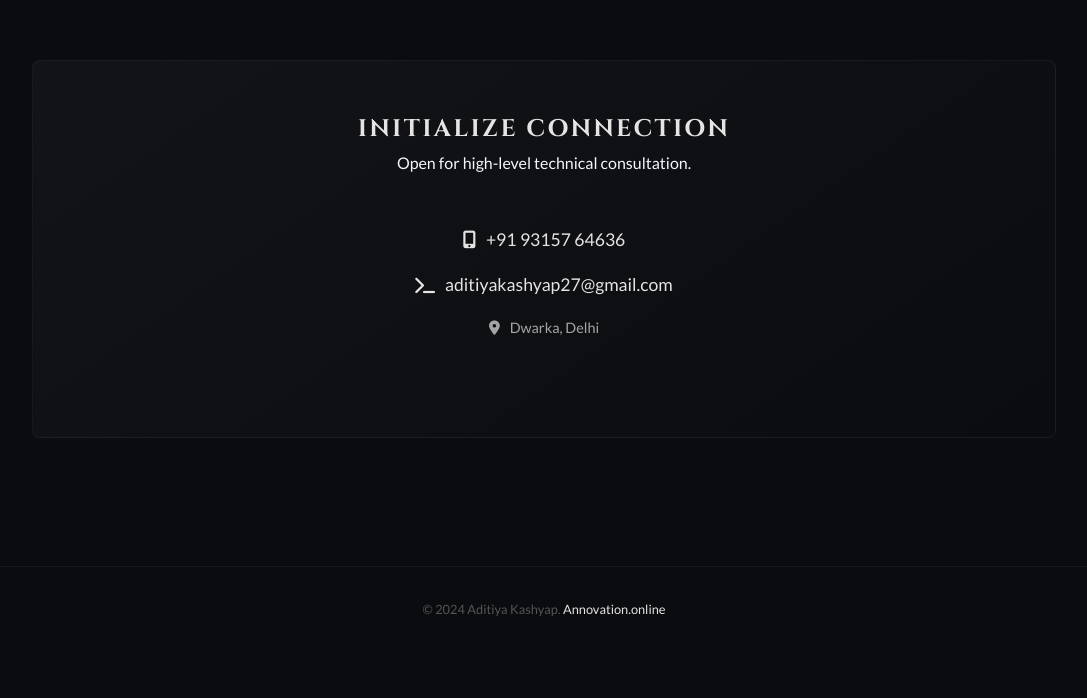
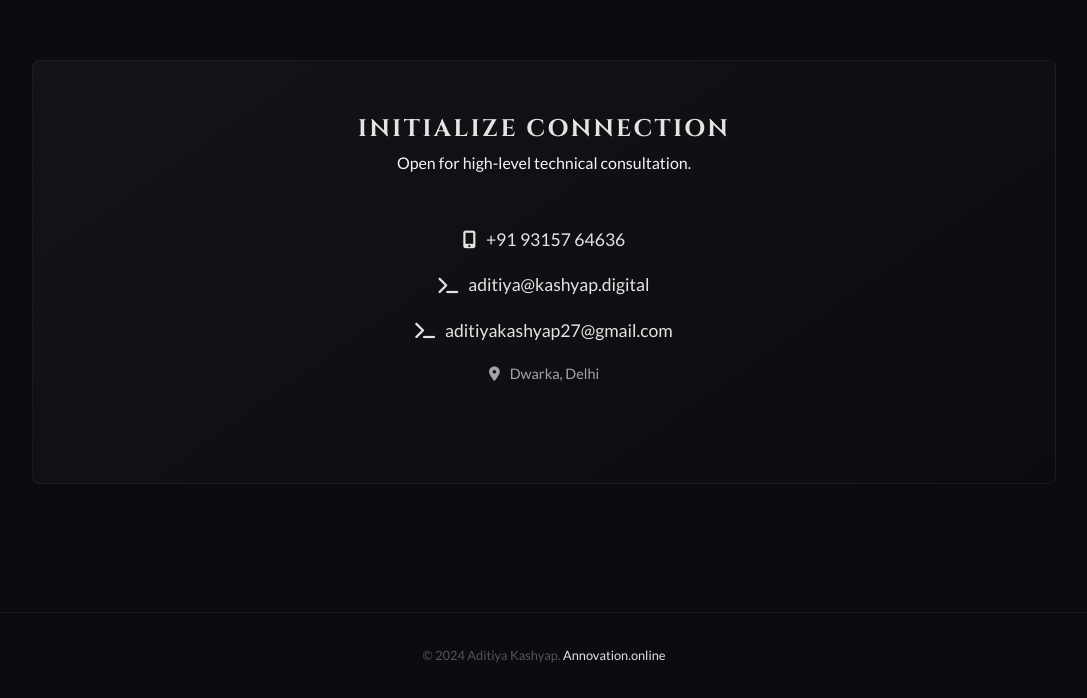
Before and after one commit to aditiyakashyap/AditiyaK, a plain HTML site: page index.html in a window 1280 px wide. Shown: the part 3081-3779 px from the top of the page, without its empty margins (96-1183 px from the left). Before the commit the page ends 3734 px from the top, so only its background shows below. Drawn offline with Linux system fonts and the light colour scheme.

Commit message:
Update index.html

```diff
--- a/index.html
+++ b/index.html
@@ -165,9 +165,13 @@
                     <a href="tel:+919315764636" class="silver-link">
                         <i class="fas fa-mobile-alt"></i> +91 93157 64636
                     </a>
+                                         <a href="mailto:aditiya@kashyap.digital" class="silver-link">
+                        <i class="fas fa-terminal"></i> aditiya@kashyap.digital
+                    </a>
                     <a href="mailto:aditiyakashyap27@gmail.com" class="silver-link">
                         <i class="fas fa-terminal"></i> aditiyakashyap27@gmail.com
                     </a>
+
                     <span class="silver-link" style="font-size: 0.9rem; opacity: 0.7;">
                         <i class="fas fa-map-marker-alt"></i> Dwarka, Delhi
                     </span>
```
